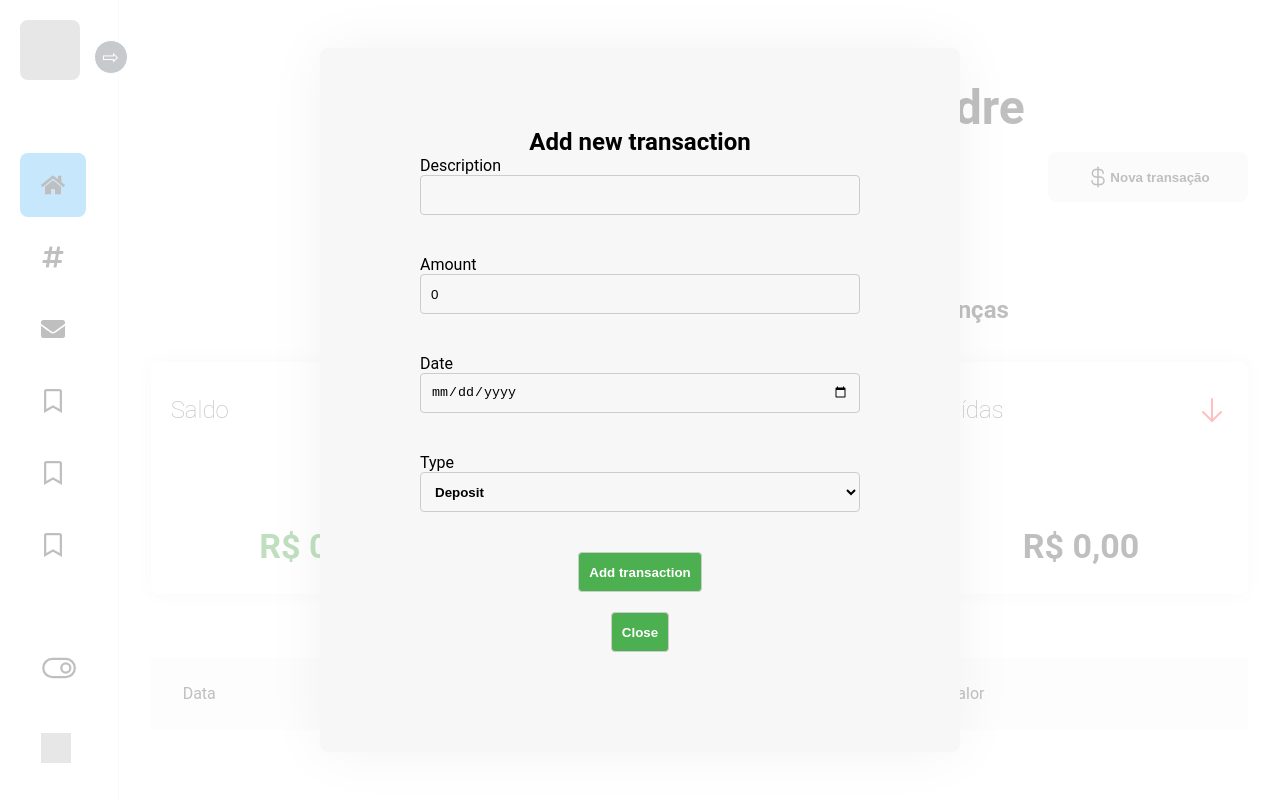
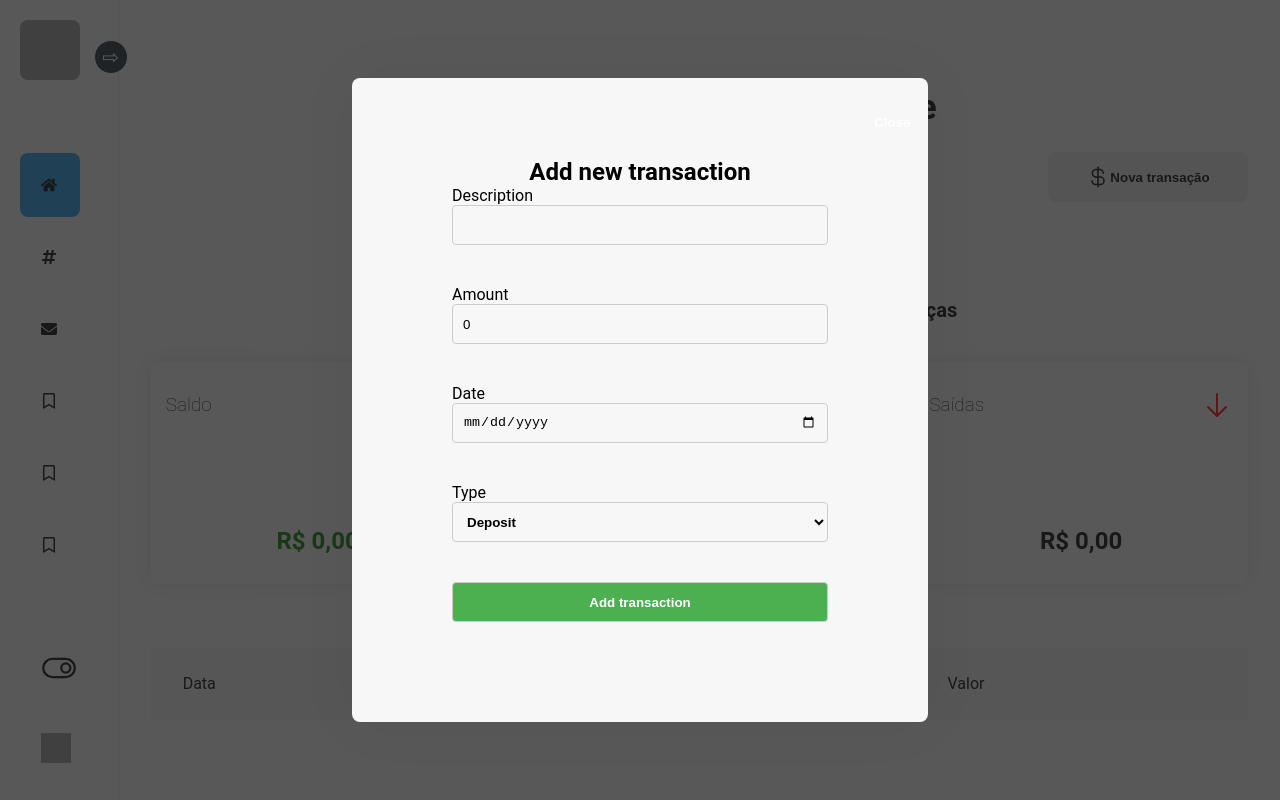
Before and after one commit to alemedinabjj/dashboard, a React (Vite) app: page / in a window 1280 px wide. Both pictures are taken after a click on the button "Nova transação". Built offline with nearby package versions, Linux system fonts and the light colour scheme; grey boxes are pictures that could not be loaded.

Commit message:
'iniciando_secao_explore'

```diff
--- a/src/AppRoutes.jsx
+++ b/src/AppRoutes.jsx
@@ -1,6 +1,7 @@
 import { BrowserRouter, Routes, Route } from 'react-router-dom'
 import { Sidebar } from './components/Sidebar/Sidebar'
-import { Explorer } from './pages/Explorer'
+import { DetailsExplorer } from './pages/DetailsExplorer/DetailsExplorer'
+import { Explorer } from './pages/Explorer/Explorer'
 import { Home } from './pages/Home/Home'
 import { Notifications } from './pages/Notifications/Notifications'
 
@@ -8,6 +9,7 @@ export const AppRoutes = ({
   handleCloseTransactionModal,
   handleOpenTransactionModal,
   isOpen,
+  notices,
 }) => {
   return (
     <BrowserRouter>
@@ -23,7 +25,8 @@ export const AppRoutes = ({
             />
           }
         />
-        <Route path="/explore" element={<Explorer />} />
+        <Route path="/explore" element={<Explorer  />} />
+        <Route path="/detailsexplorer/:id" element={<DetailsExplorer notices={notices} />} />
         <Route path="/messages" element={<h1>Messages</h1>} />
         <Route path="/bookmarks" element={<h1>Bookmarks</h1>} />
         <Route path="/lists" element={<h1>Lists</h1>} />
--- a/src/components/Sidebar/data.jsx
+++ b/src/components/Sidebar/data.jsx
@@ -3,38 +3,38 @@ import { BaseIcon } from '../BaseIcon'
 export const dataButtons = [
   {
     id: 1,
-    icon: <BaseIcon name="FaHome" size="1.5rem" />,
+    icon: <BaseIcon name="FaHome" size="1rem" />,
     label: 'Home',
     path: '/'
   },
   {
     id: 2,
-    icon: <BaseIcon name="FaHashtag" size="1.5rem" />,
+    icon: <BaseIcon name="FaHashtag" size="1rem" />,
     label: 'Explore',
     path: '/explore'
   },
   {
     id: 3,
-    icon: <BaseIcon name="FaEnvelope" size="1.5rem" />,
+    icon: <BaseIcon name="FaEnvelope" size="1rem" />,
     label: 'Notifications',
     path: '/notifications',
     haveNotification: true
   },
   {
     id: 4,
-    icon: <BaseIcon name="FaRegBookmark" size="1.5rem" />,
+    icon: <BaseIcon name="FaRegBookmark" size="1rem" />,
     label: 'Messages',
     path: '/messages'
   },
   {
     id: 5,
-    icon: <BaseIcon name="FaRegBookmark" size="1.5rem" />,
+    icon: <BaseIcon name="FaRegBookmark" size="1rem" />,
     label: 'Bookmarks',
     path: '/bookmarks'
   },
   {
     id: 6,
-    icon: <BaseIcon name="FaRegBookmark" size="1.5rem" />,
+    icon: <BaseIcon name="FaRegBookmark" size="1rem" />,
     label: 'Lists',
     path: '/lists'
   }
--- a/src/components/Sidebar/styles.js
+++ b/src/components/Sidebar/styles.js
@@ -7,15 +7,15 @@ export const SidebarContainer = styled.aside`
   position: sticky;
   top: 0;
   left: 0;
+  align-items: flex-start;
   padding: 20px;
   display: flex;
   flex-direction: column;
-  align-items: flex-start;
+
   justify-content: space-between;
   pointer-events: all;
   transition: all 0.3s ease-in-out;
   border-right: ${props => props.border};
-
 
 
   //create button to toggle sidebar open/close
--- a/src/components/newTransaction/NewTransaction.jsx
+++ b/src/components/newTransaction/NewTransaction.jsx
@@ -105,9 +105,9 @@ export const NewTransaction = ({ onClose, isOpen, transaction }) => {
 
           <S.Button className="btn">Add transaction</S.Button>
         </S.Form>
-        <S.Button className="btn" onClick={onClose}>
+        <S.ButtonClose className="btn" onClick={onClose}>
           Close
-        </S.Button>
+        </S.ButtonClose>
       </S.Container>
     </Modal>
   )
--- a/src/components/newTransaction/styles.js
+++ b/src/components/newTransaction/styles.js
@@ -41,7 +41,7 @@ export const Input = styled.input`
 `
 
 export const Button = styled.button`
-  width: fit-content;
+  width: 100%;
   height: 40px;
   margin-bottom: 20px;
   padding: 0 10px;
@@ -80,3 +80,26 @@ export const Select = styled.select`
     padding: 0px 2px 1px;
   }
 `
+
+export const ButtonClose = styled.button`
+  width: 40px;
+  height: 40px;
+  margin-bottom: 20px;
+  padding: 0 10px;
+  box-sizing: border-box;
+  border: 1px solid #ccc;
+  border-radius: 4px;
+  background-color: #f44336;
+  color: #fff;
+  font-weight: bold;
+  cursor: pointer;
+  position: absolute;
+  right: 1.5rem;
+  top: 1.5rem;
+  border: 0;
+  background: transparent;
+  transition: all 0.3s;
+  &:hover {
+    filter: brightness(0.9);
+  }
+`
--- /dev/null
+++ b/src/pages/DetailsExplorer/DetailsExplorer.jsx
@@ -0,0 +1,12 @@
+export const DetailsExplorer = ({ notices }) => {
+
+console.log(notices)
+  return (
+    <div>
+      <h1>DetailsExplorer</h1>
+      <ul>
+
+      </ul>
+    </div>
+  )
+}
--- a/src/pages/Explorer.jsx
+++ /dev/null
@@ -1,22 +0,0 @@
-import { useContext } from "react"
-import { ThemeContext } from "../styles/ThemeProvider"
-
-export const Explorer = () => {
-  const { theme, toggleTheme } = useContext(ThemeContext)
-
-  return (
-    <section
-      style={{
-        backgroundColor: theme === "light" ? "white" : "rgb(21, 32, 43)",
-        color: theme === "light" ? "black" : "white",
-        width: "100%",
-        height: "100vh",
-        display: "flex",
-        alignItems: "center",
-        justifyContent: "center",
-      }}
-    >
-
-    </section>
-  )
-}
--- /dev/null
+++ b/src/pages/Explorer/Explorer.jsx
@@ -0,0 +1,50 @@
+import axios from 'axios'
+import { useContext, useEffect, useState } from 'react'
+import { ThemeContext } from '../../styles/ThemeProvider'
+import * as S from './styles'
+import api from '../../services/api'
+
+
+export const Explorer = () => {
+  const { theme, toggleTheme } = useContext(ThemeContext)
+
+  //api notices economy
+  const [notices, setNotices] = useState([])
+
+  const getFetch = async () => {
+    try {
+      const response = await api.get()
+      const data = response.data
+      setNotices(data)
+      console.log(data)
+    } catch (error) {
+      console.log(error)
+    }
+  }
+
+  useEffect(() => {
+    getFetch()
+  }, [])
+
+  return (
+    <S.Container
+      color={theme === 'light' ? 'black' : 'white'}
+      background={theme === 'light' ? 'white' : 'rgb(21, 32, 43)'}
+    >
+      <h1>
+        Explore o mundo das criptomoedas e descubra o que elas podem fazer por
+        você!
+      </h1>
+      <S.Content>
+        {notices.map(notice => {
+          return (
+            <S.Card key={notice.id}>
+              <h2>{notice.name}</h2>
+              <img src={notice.image} alt={notice.name} />
+            </S.Card>
+          )
+        })}
+      </S.Content>
+    </S.Container>
+  )
+}
--- /dev/null
+++ b/src/pages/Explorer/styles.js
@@ -0,0 +1,75 @@
+import styled from 'styled-components'
+
+export const Container = styled.section`
+  min-height: 100vh;
+  width: 100%;
+  display: flex;
+  flex-direction: column;
+  align-items: center;
+  justify-content: center;
+
+  background: ${props => props.background};
+  color: ${props => props.color};
+
+
+  h1 {
+    margin-bottom: 2rem;
+  }
+
+`
+
+export const Content = styled.div`
+  width: 100%;
+  display: grid;
+  grid-template-columns:
+   repeat(
+      auto-fit,
+      minmax(200px, 1fr)
+    );
+  grid-gap: 3rem;
+  padding: 2rem;
+  height: 40rem;
+  overflow-y: scroll;
+
+  &::-webkit-scrollbar {
+    width: 0.5rem;
+  }
+
+  &::-webkit-scrollbar-thumb {
+    background-color: #ff9000;
+  }
+
+  &::-webkit-scrollbar-track {
+    background-color: #cecece;
+  }
+`
+
+export const Card = styled.div`
+  display: flex;
+  flex-direction: column;
+  align-items: center;
+  justify-content: center;
+  gap: 1rem;
+
+  //create a card with a shadow
+  background: ${props => props.background};
+
+  border-radius: 8px;
+  padding: 15px;
+  box-shadow: 0 0 20px rgba(0, 0, 0, 0.1);
+  transition: transform 0.2s;
+
+  margin-top: 1.5rem;
+
+  cursor: pointer;
+
+  &:hover {
+    transform: translateX(10px);
+  }
+
+  img {
+    width: 5rem;
+    height: 5rem;
+    border-radius: 8px;
+  }
+`
--- a/src/pages/Home/styles.js
+++ b/src/pages/Home/styles.js
@@ -16,14 +16,14 @@ export const Container = styled.div`
 `
 
 export const Title = styled.h1`
-  font-size: 48px;
+  font-size: 35px;
   color: ${props => props.color};
   line-height: 56px;
   margin-top: 80px;
 `
 
 export const SubTitle = styled.h2`
-  font-size: 24px;
+  font-size: 20px;
   color: ${props => props.color};
   line-height: 56px;
   margin-top: 80px;
@@ -47,7 +47,7 @@ export const Card = styled.div`
   background: ${props => props.background};
 
   border-radius: 8px;
-  padding: 20px;
+  padding: 15px;
   box-shadow: 0 0 20px rgba(0, 0, 0, 0.1);
   transition: transform 0.2s;
 
@@ -66,7 +66,7 @@ export const HeaderCard = styled.div`
 `
 
 export const CardTitle = styled.h2`
-  font-size: 24px;
+  font-size: 19px;
   color: ${props => props.color};
   max-width: 450px;
   line-height: 56px;
@@ -78,7 +78,7 @@ export const CardTitle = styled.h2`
 `
 
 export const CardValue = styled.h2`
-  font-size: 34px;
+  font-size: 24px;
   color: ${props => props.color};
   max-width: 450px;
   line-height: 56px;
--- a/src/services/api.js
+++ b/src/services/api.js
@@ -1,5 +1,8 @@
-import axios from 'axios';
+import axios from 'axios'
 
-export const api = axios.create({
-  baseURL: 'http://127.0.0.1:5173',
-});
+const api = axios.create({
+  baseURL:
+    'https://api.coingecko.com/api/v3/coins/markets?vs_currency=usd&order=market_cap_desc&per_page=100&page=1&sparkline=false'
+})
+
+export default api
--- a/src/styles/GlobalStyle.js
+++ b/src/styles/GlobalStyle.js
@@ -20,6 +20,7 @@ export const GlobalStyle = createGlobalStyle`
     font-family: 'Roboto', sans-serif;
     font-size: 16px;
     min-height: 100vh;
+
   }
 
 
@@ -75,4 +76,30 @@ export const GlobalStyle = createGlobalStyle`
     }
   }
 
+  .ReactModal__Overlay{
+
+        position: fixed;
+        top: 0;
+        bottom: 0;
+        right: 0;
+        left: 0;
+        display: flex;
+        align-items: center;
+        justify-content: center;
+
+    }
+
+    .ReactModal__Overlay--after-open{
+      background-color: rgb(32 32 32 / 75%)!important;
+    }
+
+    .ReactModal__Content{
+        width: 100%;
+        max-width: 576px;
+        padding: 3rem;
+        position: relative;
+        border-radius: .25rem;
+
+    }
+
 `
```
